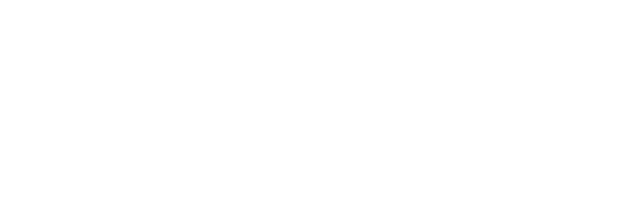
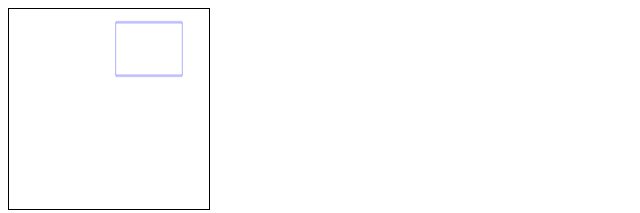
Before and after one commit to cofad/excavator-game, a website built with webpack: page src/index.html in a window 1280 px wide. Shown: the whole page, without its empty margins (0-640 px from the left). Built offline with nearby package versions, Linux system fonts and the light colour scheme.

Commit message:
feat: add stylesheet and canvas element

```diff
--- /dev/null
+++ b/src/index.css
@@ -0,0 +1,5 @@
+#canvas {
+  border: 1px solid black;
+  height: 200px;
+  width: 200px
+}
--- a/src/index.html
+++ b/src/index.html
@@ -4,8 +4,9 @@
     <meta charset="utf-8" />
     <title>Excavator Game</title>
     <script defer src="./main.js"></script>
+    <link rel="stylesheet" href="index.css"></link>
   </head>
   <body>
-
+    <canvas id="canvas"></canvas>
   </body>
 </html>
--- a/src/index.ts
+++ b/src/index.ts
@@ -0,0 +1,8 @@
+const canvas: HTMLCanvasElement = document.querySelector('#canvas');
+const ctx = canvas.getContext('2d');
+
+ctx.beginPath();
+ctx.rect(160, 10, 100, 40);
+ctx.strokeStyle = "rgba(0, 0, 255, 0.5)";
+ctx.stroke();
+ctx.closePath();
--- a/webpack.config.js
+++ b/webpack.config.js
@@ -28,6 +28,7 @@ module.exports = {
     new CopyPlugin({
       patterns: [
         { from: "src/index.html", to: "index.html" },
+        { from: "src/index.css", to: "index.css" },
       ],
     }),
   ],
```
